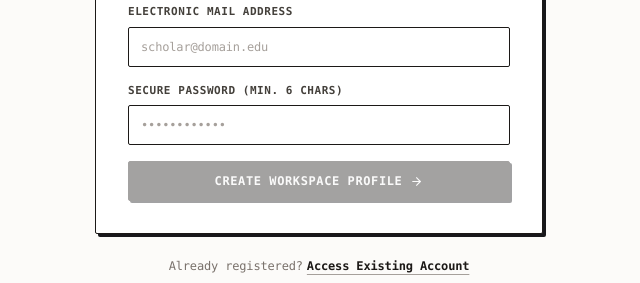
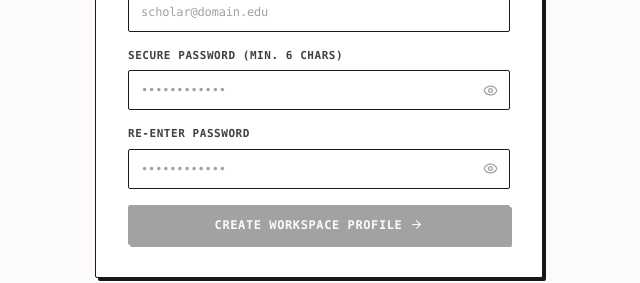
Before and after one commit to vinaykr-22/WisdomFlow-AI, a React (Vite) app in the folder frontend/: page /register in a window 1280 px wide. Shown: the part 443-726 px from the top of the page, without its empty margins (321-961 px from the left). Built offline with nearby package versions, Linux system fonts and the light colour scheme; no server answers.

Commit message:
feat(auth): add show password toggle to login/register and confirm password to register

```diff
--- a/frontend/src/routes/Login.tsx
+++ b/frontend/src/routes/Login.tsx
@@ -3,12 +3,13 @@ import { useState } from 'react';
 import { Link, useNavigate } from 'react-router-dom';
 import api from '../api/client';
 import { useAuthStore } from '../stores/auth';
-import { ArrowRight, Loader2, AlertCircle, ShieldCheck } from 'lucide-react';
+import { ArrowRight, Loader2, AlertCircle, ShieldCheck, Eye, EyeOff } from 'lucide-react';
 import { WisdomFlowLogo } from '../components/ui/WisdomFlowLogo';
 
 export default function Login() {
   const [email, setEmail] = useState('');
   const [password, setPassword] = useState('');
+  const [showPassword, setShowPassword] = useState(false);
   const [error, setError] = useState('');
   const [loading, setLoading] = useState(false);
   const navigate = useNavigate();
@@ -105,16 +106,27 @@ export default function Login() {
               >
                 Access Password
               </label>
+              <div className="relative">
                 <input
                   id="login-password"
-                type="password"
+                  type={showPassword ? 'text' : 'password'}
                   placeholder="••••••••••••"
                   value={password}
                   onChange={(e) => setPassword(e.target.value)}
                   required
                   autoComplete="current-password"
-                className="w-full h-10 px-3 font-mono text-xs bg-white dark:bg-stone-950 border-[1.5px] border-stone-900 dark:border-stone-700 rounded-[2px] text-stone-900 dark:text-stone-100 placeholder:text-stone-400 focus:outline-none focus:ring-0 focus:border-stone-900 dark:focus:border-stone-300 transition-colors"
+                  className="w-full h-10 pl-3 pr-10 font-mono text-xs bg-white dark:bg-stone-950 border-[1.5px] border-stone-900 dark:border-stone-700 rounded-[2px] text-stone-900 dark:text-stone-100 placeholder:text-stone-400 focus:outline-none focus:ring-0 focus:border-stone-900 dark:focus:border-stone-300 transition-colors"
                 />
+                <button
+                  type="button"
+                  onClick={() => setShowPassword(!showPassword)}
+                  tabIndex={-1}
+                  aria-label={showPassword ? 'Hide password' : 'Show password'}
+                  className="absolute right-0 top-0 bottom-0 px-3 flex items-center text-stone-400 hover:text-stone-900 dark:hover:text-stone-100 transition-colors cursor-pointer"
+                >
+                  {showPassword ? <EyeOff size={15} /> : <Eye size={15} />}
+                </button>
+              </div>
             </div>
 
             <div className="flex justify-end -mt-1">
--- a/frontend/src/routes/Register.tsx
+++ b/frontend/src/routes/Register.tsx
@@ -3,13 +3,16 @@ import { useState } from 'react';
 import { Link, useNavigate } from 'react-router-dom';
 import api from '../api/client';
 import { useAuthStore } from '../stores/auth';
-import { ArrowRight, Loader2, AlertCircle, UserPlus } from 'lucide-react';
+import { ArrowRight, Loader2, AlertCircle, UserPlus, Eye, EyeOff } from 'lucide-react';
 import { WisdomFlowLogo } from '../components/ui/WisdomFlowLogo';
 
 export default function Register() {
   const [fullName, setFullName] = useState('');
   const [email, setEmail] = useState('');
   const [password, setPassword] = useState('');
+  const [confirmPassword, setConfirmPassword] = useState('');
+  const [showPassword, setShowPassword] = useState(false);
+  const [showConfirmPassword, setShowConfirmPassword] = useState(false);
   const [error, setError] = useState('');
   const [loading, setLoading] = useState(false);
   const navigate = useNavigate();
@@ -18,6 +21,17 @@ export default function Register() {
   const handleSubmit = async (e: FormEvent) => {
     e.preventDefault();
     setError('');
+
+    if (password.length < 6) {
+      setError('Password must contain at least 6 characters.');
+      return;
+    }
+
+    if (password !== confirmPassword) {
+      setError('Passwords do not match. Please verify both password entries.');
+      return;
+    }
+
     setLoading(true);
     try {
       const { data } = await api.post('/auth/register', {
@@ -129,22 +143,64 @@ export default function Register() {
               >
                 Secure Password (Min. 6 chars)
               </label>
+              <div className="relative">
                 <input
                   id="register-password"
-                type="password"
+                  type={showPassword ? 'text' : 'password'}
                   placeholder="••••••••••••"
                   value={password}
                   onChange={(e) => setPassword(e.target.value)}
                   required
                   minLength={6}
                   autoComplete="new-password"
-                className="w-full h-10 px-3 font-mono text-xs bg-white dark:bg-stone-950 border-[1.5px] border-stone-900 dark:border-stone-700 rounded-[2px] text-stone-900 dark:text-stone-100 placeholder:text-stone-400 focus:outline-none focus:ring-0 focus:border-stone-900 dark:focus:border-stone-300 transition-colors"
+                  className="w-full h-10 pl-3 pr-10 font-mono text-xs bg-white dark:bg-stone-950 border-[1.5px] border-stone-900 dark:border-stone-700 rounded-[2px] text-stone-900 dark:text-stone-100 placeholder:text-stone-400 focus:outline-none focus:ring-0 focus:border-stone-900 dark:focus:border-stone-300 transition-colors"
                 />
+                <button
+                  type="button"
+                  onClick={() => setShowPassword(!showPassword)}
+                  tabIndex={-1}
+                  aria-label={showPassword ? 'Hide password' : 'Show password'}
+                  className="absolute right-0 top-0 bottom-0 px-3 flex items-center text-stone-400 hover:text-stone-900 dark:hover:text-stone-100 transition-colors cursor-pointer"
+                >
+                  {showPassword ? <EyeOff size={15} /> : <Eye size={15} />}
+                </button>
+              </div>
+            </div>
+
+            <div className="space-y-1.5">
+              <label
+                htmlFor="register-confirm-password"
+                className="block font-mono text-[11px] font-bold uppercase tracking-wider text-stone-700 dark:text-stone-300"
+              >
+                Re-enter Password
+              </label>
+              <div className="relative">
+                <input
+                  id="register-confirm-password"
+                  type={showConfirmPassword ? 'text' : 'password'}
+                  placeholder="••••••••••••"
+                  value={confirmPassword}
+                  onChange={(e) => setConfirmPassword(e.target.value)}
+                  required
+                  minLength={6}
+                  autoComplete="new-password"
+                  className="w-full h-10 pl-3 pr-10 font-mono text-xs bg-white dark:bg-stone-950 border-[1.5px] border-stone-900 dark:border-stone-700 rounded-[2px] text-stone-900 dark:text-stone-100 placeholder:text-stone-400 focus:outline-none focus:ring-0 focus:border-stone-900 dark:focus:border-stone-300 transition-colors"
+                />
+                <button
+                  type="button"
+                  onClick={() => setShowConfirmPassword(!showConfirmPassword)}
+                  tabIndex={-1}
+                  aria-label={showConfirmPassword ? 'Hide password' : 'Show password'}
+                  className="absolute right-0 top-0 bottom-0 px-3 flex items-center text-stone-400 hover:text-stone-900 dark:hover:text-stone-100 transition-colors cursor-pointer"
+                >
+                  {showConfirmPassword ? <EyeOff size={15} /> : <Eye size={15} />}
+                </button>
+              </div>
             </div>
 
             <button
               type="submit"
-              disabled={loading || !email || !password || !fullName}
+              disabled={loading || !email || !password || !confirmPassword || !fullName}
               className="w-full h-10 mt-2 px-4 rounded-[2px] border-[1.5px] border-stone-900 dark:border-stone-700 bg-stone-900 text-stone-100 dark:bg-stone-100 dark:text-stone-900 hover:bg-black dark:hover:bg-white font-mono text-xs uppercase font-bold tracking-wider shadow-[2px_2px_0px_#18181b] active:translate-x-[1px] active:translate-y-[1px] active:shadow-none disabled:opacity-40 disabled:pointer-events-none transition-all flex items-center justify-center gap-2 cursor-pointer"
             >
               {loading ? (
```
Lines whose indentation alone changed are shown as unchanged.
